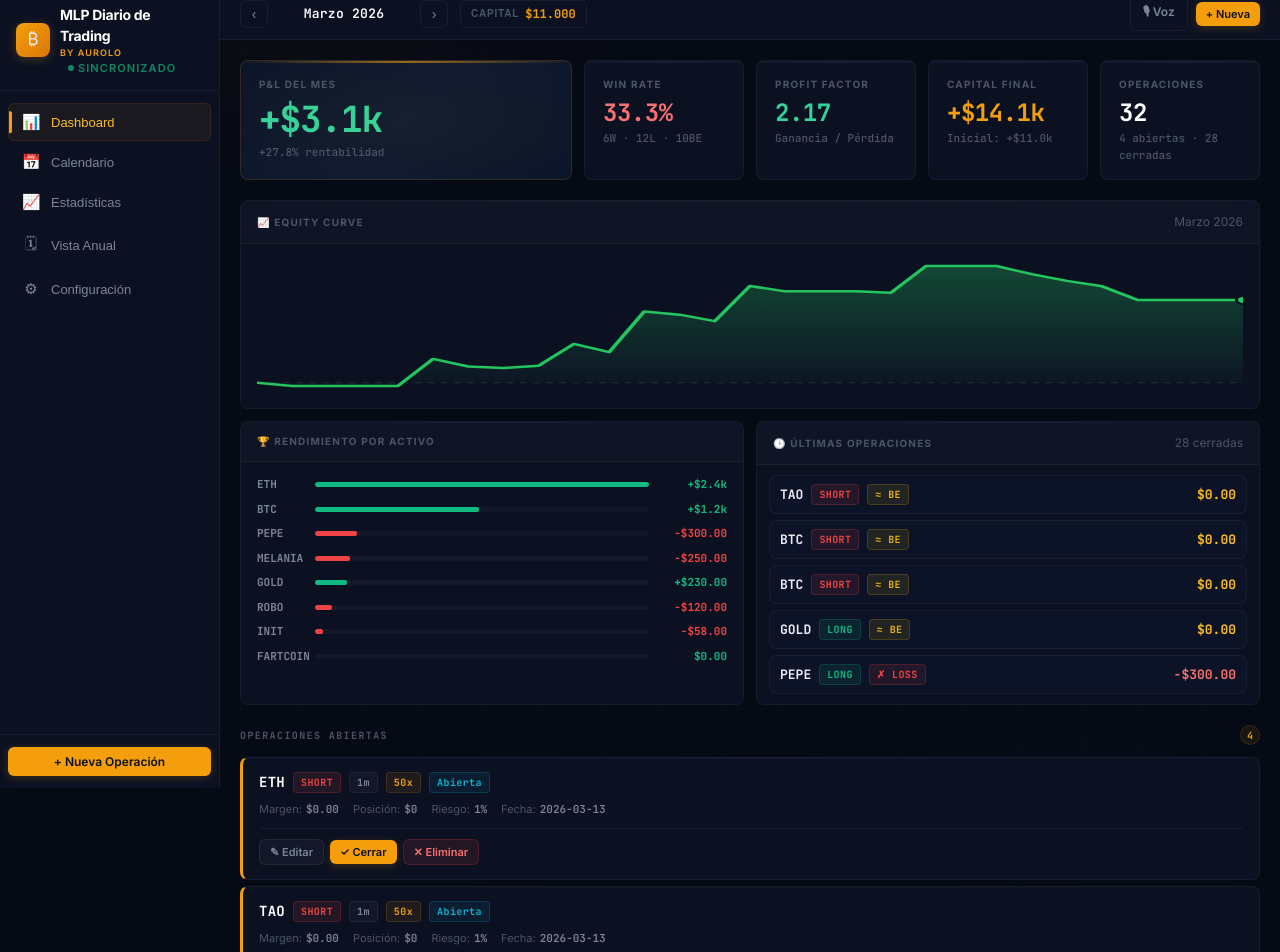
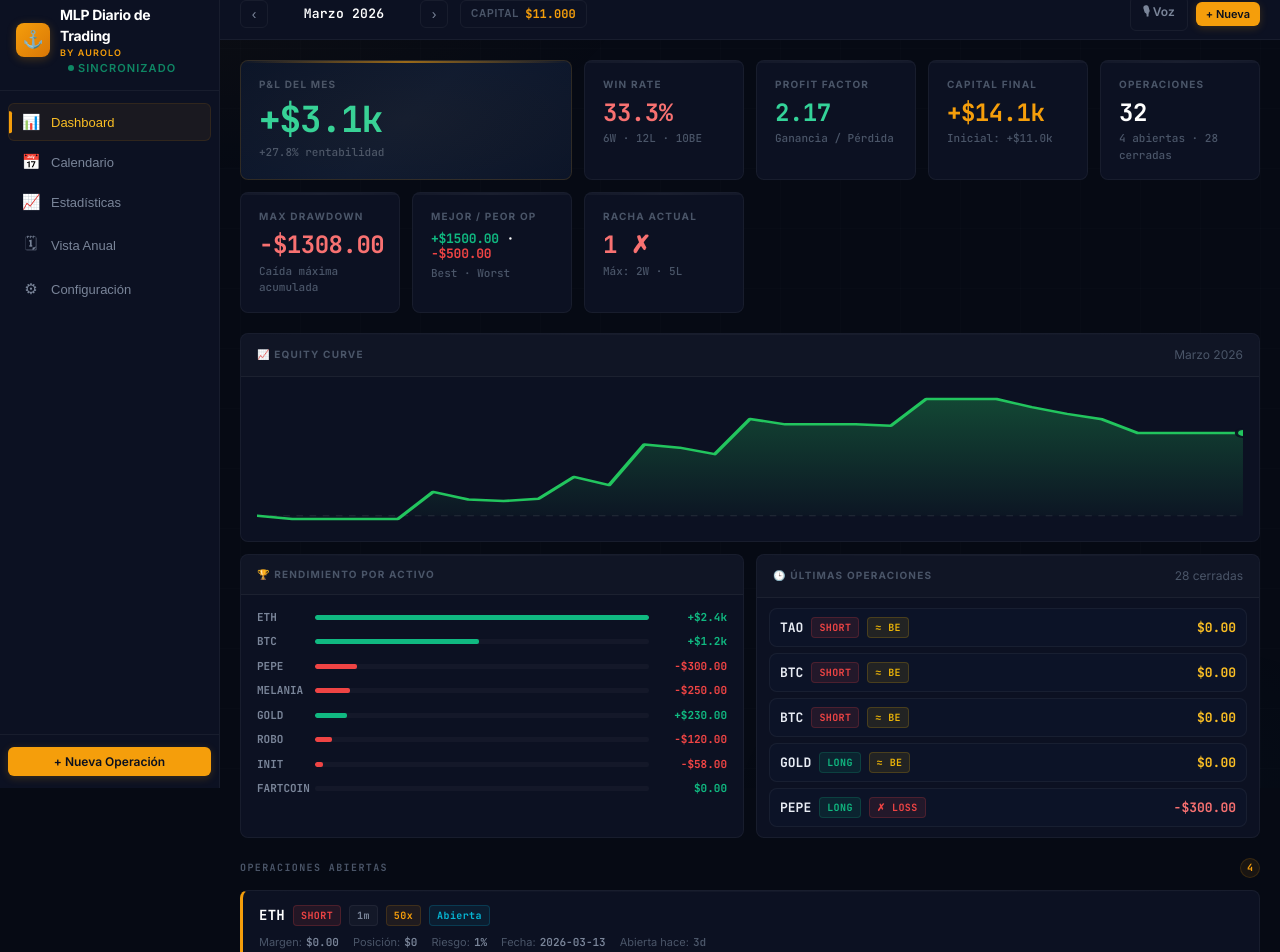
Before and after one commit to christianaurolomlp/cryptojournal, a React (Vite) app: page / in a window 1280 px wide. Shown: the part 12-964 px from the top of the page. Built offline with nearby package versions, Linux system fonts and the light colour scheme; no server answers.

Commit message:
feat: combobox cripto, ⚓ sidebar, métricas dashboard (drawdown/best/worst/racha), tiempo en abiertos

```diff
--- a/src/App.jsx
+++ b/src/App.jsx
@@ -463,7 +463,7 @@ timeframe ejemplos: "1m","3m","5m","15m","30m","1h","2h","4h","8h","12h","1D","1
       {/* ── Sidebar ── */}
       <aside className={`sidebar ${sidebarOpen ? 'open' : ''}`}>
         <div className="sidebar-brand">
-          <div className="brand-icon">₿</div>
+          <div className="brand-icon">⚓</div>
           <div>
             <div className="brand-text">MLP Diario de Trading</div>
             <div className="brand-sub">by Aurolo <SyncBadge syncing={syncing} /></div>
--- a/src/components/Dashboard.jsx
+++ b/src/components/Dashboard.jsx
@@ -26,6 +26,17 @@ export default function Dashboard({ trades, caps, currentMonth, onEdit, onDelete
   const pnlColor = stats.pnl > 0 ? 'green' : stats.pnl < 0 ? 'red' : ''
   const winRateColor = stats.winRate >= 60 ? 'green' : stats.winRate >= 40 ? 'yellow' : 'red'
   const pfColor = stats.profitFactor >= 2 ? 'green' : stats.profitFactor >= 1 ? 'yellow' : 'red'
+
+  function elapsedLabel(dateStr) {
+    const opened = new Date(dateStr + 'T00:00:00')
+    const now = new Date()
+    const diffMs = now - opened
+    const diffH = Math.floor(diffMs / 3600000)
+    const diffD = Math.floor(diffH / 24)
+    if (diffD >= 1) return `${diffD}d`
+    if (diffH >= 1) return `${diffH}h`
+    return '<1h'
+  }
 
   return (
     <div className="page">
@@ -67,6 +78,27 @@ export default function Dashboard({ trades, caps, currentMonth, onEdit, onDelete
           <div className="stat-label">Operaciones</div>
           <div className="stat-value">{stats.total}</div>
           <div className="stat-sub">{openTrades.length} abiertas · {closedTrades.length} cerradas</div>
+        </div>
+        <div className="stat-card">
+          <div className="stat-label">Max Drawdown</div>
+          <div className="stat-value red">{stats.maxDrawdown > 0 ? `-$${stats.maxDrawdown.toFixed(2)}` : '—'}</div>
+          <div className="stat-sub">Caída máxima acumulada</div>
+        </div>
+        <div className="stat-card">
+          <div className="stat-label">Mejor / Peor op</div>
+          <div className="stat-value" style={{ fontSize: 13 }}>
+            <span style={{ color: 'var(--green)' }}>{stats.bestTrade !== null ? `+$${Math.abs(stats.bestTrade).toFixed(2)}` : '—'}</span>
+            {' · '}
+            <span style={{ color: 'var(--red)' }}>{stats.worstTrade !== null ? `-$${Math.abs(stats.worstTrade).toFixed(2)}` : '—'}</span>
+          </div>
+          <div className="stat-sub">Best · Worst</div>
+        </div>
+        <div className="stat-card">
+          <div className="stat-label">Racha actual</div>
+          <div className={`stat-value ${stats.currentStreakType === 'WIN' ? 'green' : stats.currentStreakType === 'LOSS' ? 'red' : ''}`}>
+            {stats.currentStreakType ? `${stats.currentStreak} ${stats.currentStreakType === 'WIN' ? '✓' : '✗'}` : '—'}
+          </div>
+          <div className="stat-sub">Máx: {stats.maxWinStreak}W · {stats.maxLossStreak}L</div>
         </div>
       </div>
 
--- a/src/components/TradeCard.jsx
+++ b/src/components/TradeCard.jsx
@@ -69,6 +69,17 @@ export default function TradeCard({ trade, onEdit, onDelete, onClose, onReopen,
             <strong>{trade.closeDate}</strong>
           </div>
         )}
+        {!trade.closed && trade.date && (() => {
+          const diffH = Math.floor((Date.now() - new Date(trade.date + 'T00:00:00')) / 3600000)
+          const diffD = Math.floor(diffH / 24)
+          const label = diffD >= 1 ? `${diffD}d` : diffH >= 1 ? `${diffH}h` : '<1h'
+          return (
+            <div className="meta-item">
+              <span>Abierta hace:</span>
+              <strong style={{ color: diffD >= 3 ? 'var(--orange)' : 'inherit' }}>{label}</strong>
+            </div>
+          )
+        })()}
       </div>
 
       {trade.notes && (
--- a/src/components/TradeForm.jsx
+++ b/src/components/TradeForm.jsx
@@ -92,13 +92,17 @@ export default function TradeForm({ initial, prefill, capital, onSave, onClose,
               {/* Cripto */}
               <div className="form-group">
                 <label className="form-label">Criptomoneda</label>
-                <select
+                <input
                   className="form-control"
+                  list="crypto-list"
                   value={form.crypto}
-                  onChange={e => set('crypto', e.target.value)}
-                >
-                  {CRYPTOS.map(c => <option key={c} value={c}>{c}</option>)}
-                </select>
+                  onChange={e => set('crypto', e.target.value.toUpperCase())}
+                  placeholder="BTC, ETH, ROBO..."
+                  autoComplete="off"
+                />
+                <datalist id="crypto-list">
+                  {CRYPTOS.map(c => <option key={c} value={c} />)}
+                </datalist>
               </div>
 
               {/* Temporalidad */}
--- a/src/utils.js
+++ b/src/utils.js
@@ -81,6 +81,31 @@ export function calcStats(trades, capital) {
   const rentPct = capital > 0 ? (pnl / capital) * 100 : 0
   const capitalFinal = capital > 0 ? capital + pnl : null
 
+  // Max Drawdown
+  let maxDrawdown = 0
+  let peak = 0, cumPnl = 0
+  for (const t of closed) {
+    cumPnl += t.result === 'LOSS' ? -Math.abs(t.pnl) : t.pnl
+    if (cumPnl > peak) peak = cumPnl
+    const dd = peak - cumPnl
+    if (dd > maxDrawdown) maxDrawdown = dd
+  }
+
+  // Current streak
+  let currentStreak = 0, currentStreakType = null
+  for (let i = closed.length - 1; i >= 0; i--) {
+    const r = closed[i].result
+    if (r === 'BE') continue
+    if (currentStreakType === null) {
+      currentStreakType = r
+      currentStreak = 1
+    } else if (r === currentStreakType) {
+      currentStreak++
+    } else {
+      break
+    }
+  }
+
   // Long vs Short
   const longs = closed.filter(t => t.type === 'LONG')
   const shorts = closed.filter(t => t.type === 'SHORT')
@@ -93,6 +118,7 @@ export function calcStats(trades, capital) {
     total, totalClosed, wins, losses, be,
     winRate, pnl, avgWin, avgLoss, profitFactor,
     bestTrade, worstTrade, maxWinStreak, maxLossStreak,
+    maxDrawdown, currentStreak, currentStreakType,
     rentPct, capitalFinal,
     longs: { count: longs.length, wins: longWins, pnl: longPnl, winRate: (() => { const ll = longs.filter(t => t.result !== 'BE').length; return ll > 0 ? (longWins / ll) * 100 : 0 })() },
     shorts: { count: shorts.length, wins: shortWins, pnl: shortPnl, winRate: (() => { const sl = shorts.filter(t => t.result !== 'BE').length; return sl > 0 ? (shortWins / sl) * 100 : 0 })() }
```
